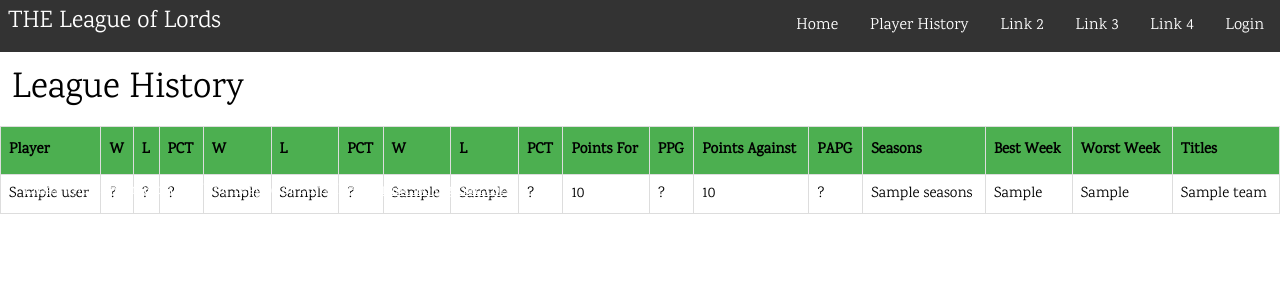
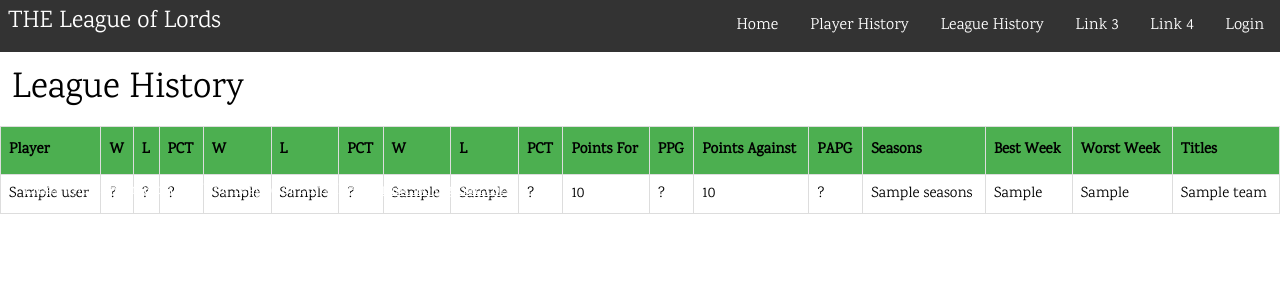
Before and after one commit to cwillforeal/fantasyfootballsite, a Python web app: template flaskr/templates/leagueHistory.html in a window 1280 px wide. Shown: the top 300 px of the page. Run offline with Jinja, Linux system fonts and the light colour scheme; the template is opened without the code that fills it: most values are stand-ins (such as "Sample title", 1, 10 or a date in 2020).

Commit message:
Adding league history link

```diff
--- a/flaskr/templates/base.html
+++ b/flaskr/templates/base.html
@@ -23,7 +23,7 @@
     <a href="/login" >Login</a>
     <a href="#" >Link 4</a>
     <a href="#" >Link 3</a>
-    <a href="#" >Link 2</a>
+    <a href="/LeagueHistory" >League History</a>
     <div class="dropdown">
     <button class="dropbtn">Player History</button>
 	<div class="dropdown-content">
```
